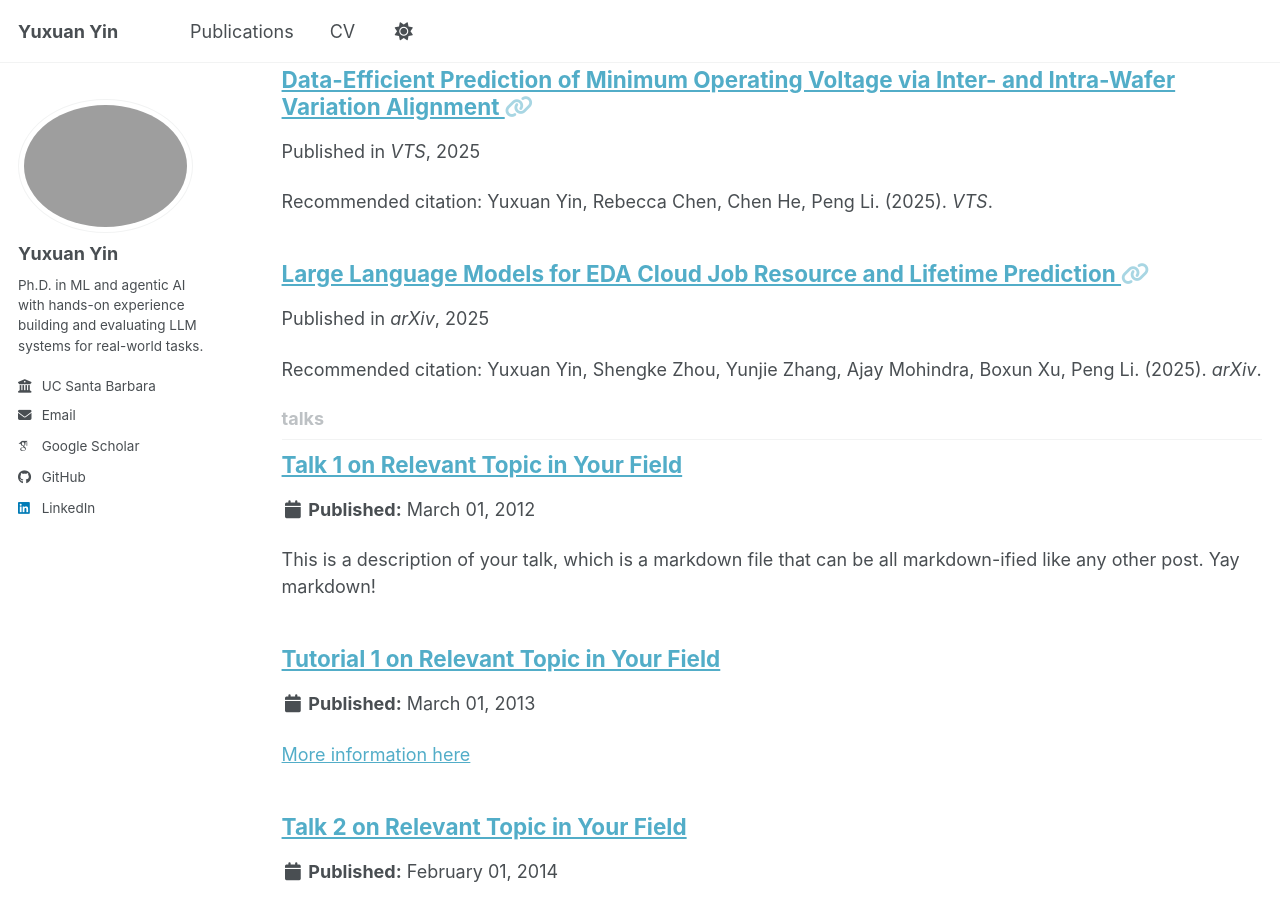
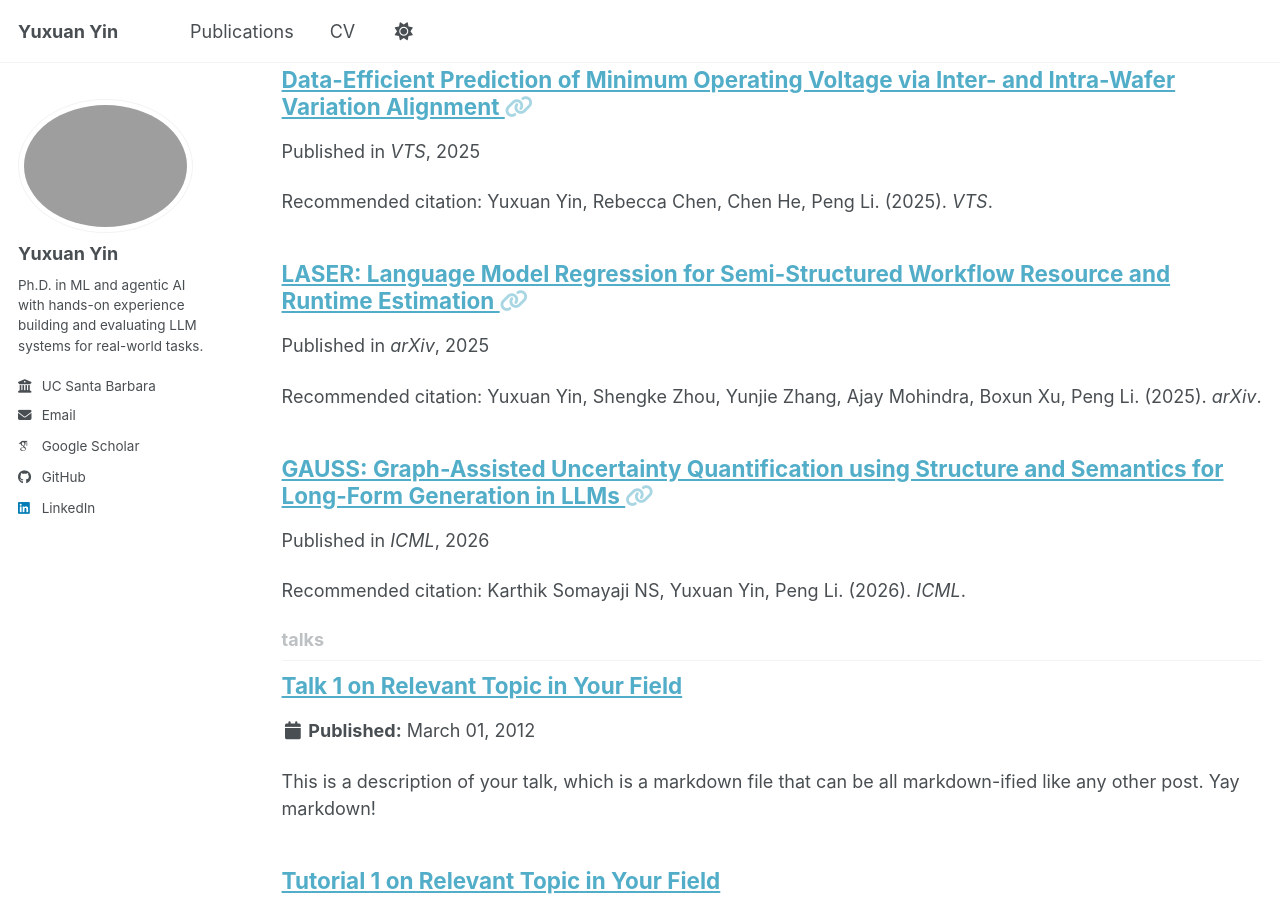
Before and after one commit to reminiscenty/reminiscenty.github.io, a Jekyll site: the page built from _pages/collection-archive.html, in a window 1280 px wide and 900 px high, scrolled down 3253 px. Built offline with Jekyll 4.4.1, drawn with Linux system fonts in a browser that asks for light colours; some web fonts are replaced; a script bundle is joined from its source files by our own code; library files that are not in the unit come from our copies.

Commit message:
update pub

```diff
--- a/_publications/2024-arxiv-llm-cloud-jobs.md
+++ b/_publications/2024-arxiv-llm-cloud-jobs.md
@@ -1,5 +1,5 @@
 ---
-title: "Large Language Models for EDA Cloud Job Resource and Lifetime Prediction"
+title: "LASER: Language Model Regression for Semi-Structured Workflow Resource and Runtime Estimation"
 collection: publications
 header:
   teaser: pub-arxiv-llm-cloud.png
--- /dev/null
+++ b/_publications/2026-icml-gauss.md
@@ -0,0 +1,12 @@
+---
+title: "GAUSS: Graph-Assisted Uncertainty Quantification using Structure and Semantics for Long-Form Generation in LLMs"
+collection: publications
+header:
+  teaser: pub-icml-2026.png
+category: conferences
+permalink: /publication/2026-icml-gauss
+date: 2026-01-01
+venue: 'ICML'
+citation: 'Karthik Somayaji NS, Yuxuan Yin, Peng Li. (2026). <i>ICML</i>.'
+link: ''
+---
```
Also changed, not shown: images/pub-icml-2026.png (added).
